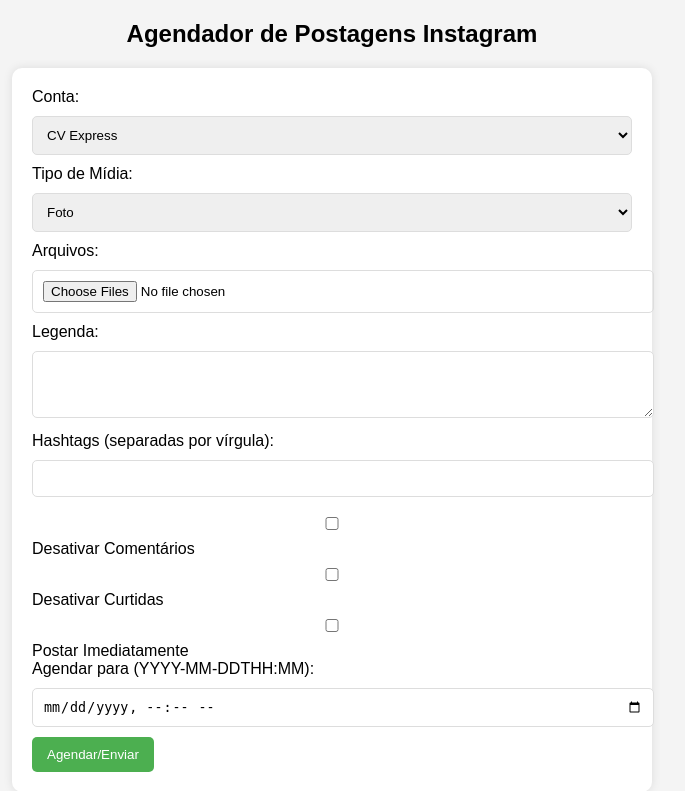
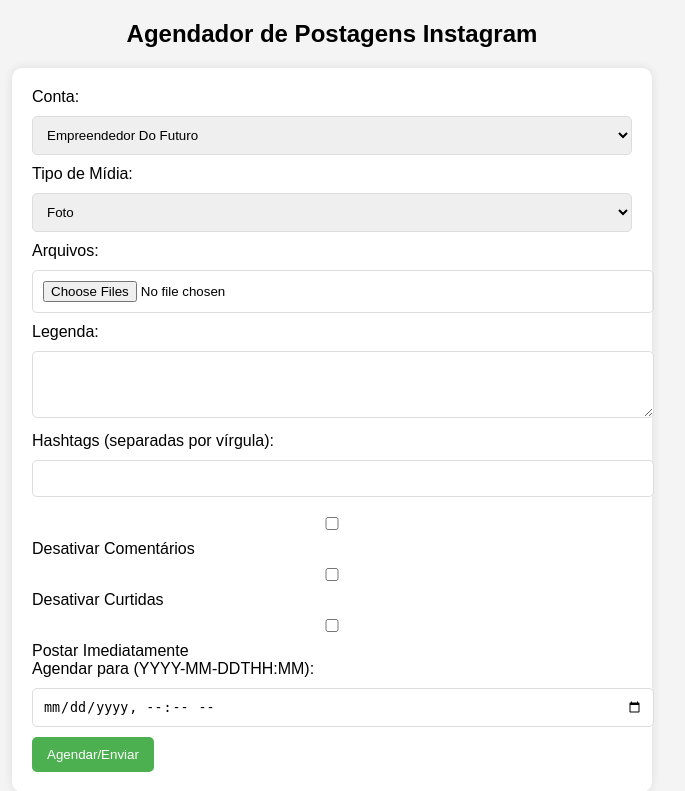
Before and after one commit to maarinlucas/insta_bot2, a Flask app: page / in a window 1280 px wide. Shown: the top 791 px of the page, without its empty margins (308-993 px from the left). Run offline with Flask 3, Linux system fonts and the light colour scheme.

Commit message:
Update index.html

```diff
--- a/templates/index.html
+++ b/templates/index.html
@@ -45,7 +45,7 @@
 <form action="/upload" method="POST" enctype="multipart/form-data">
     <label for="conta">Conta:</label>
     <select id="conta" name="conta" required>
-        <option value="cvexpress">CV Express</option>
+        <option value="Empreendedor Do Futuro">Empreendedor Do Futuro</option>
         <option value="maarinlucas">Maarin_Lucas</option>
         <option value="agenciaroyalx">Royal X</option>
     </select>
```
